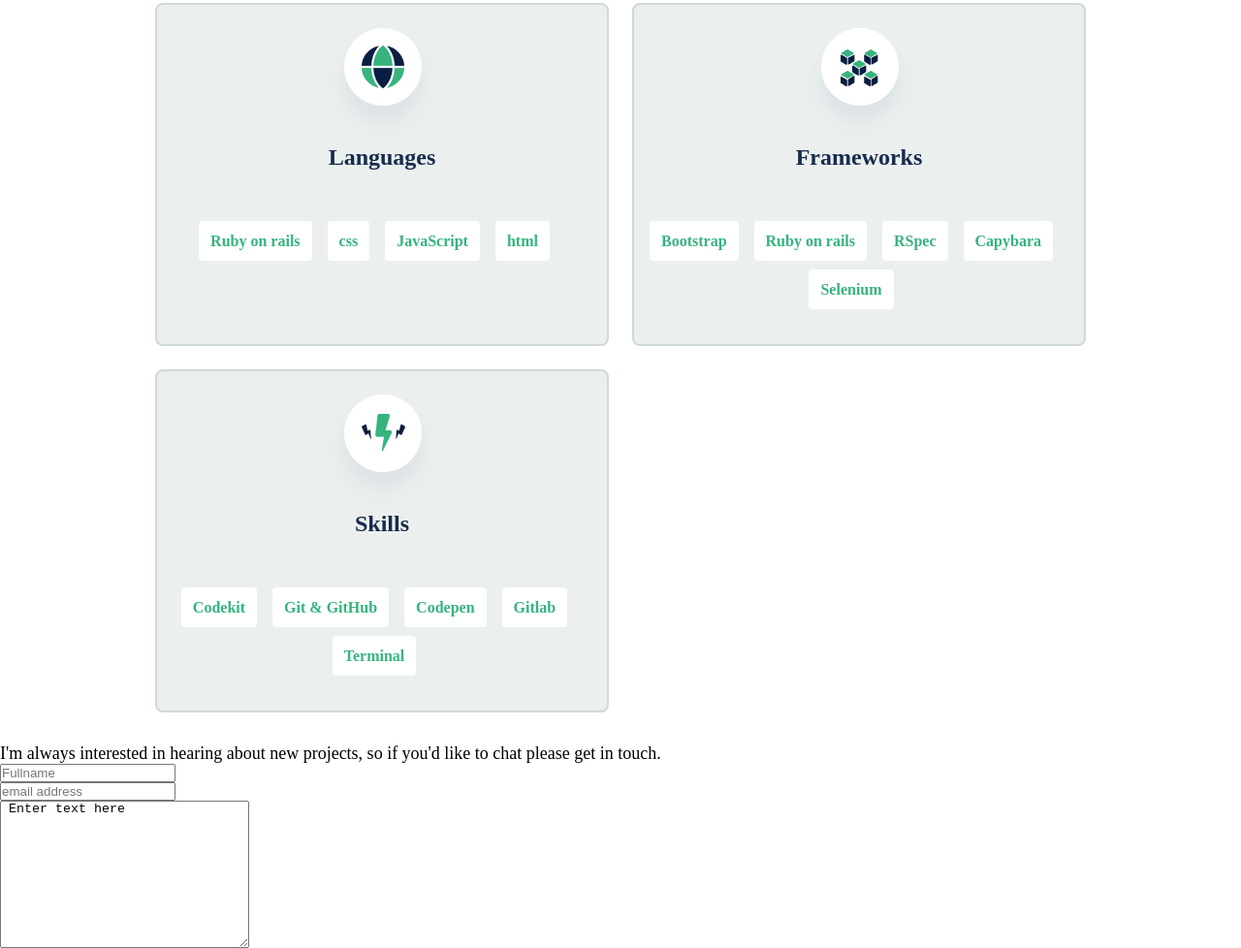
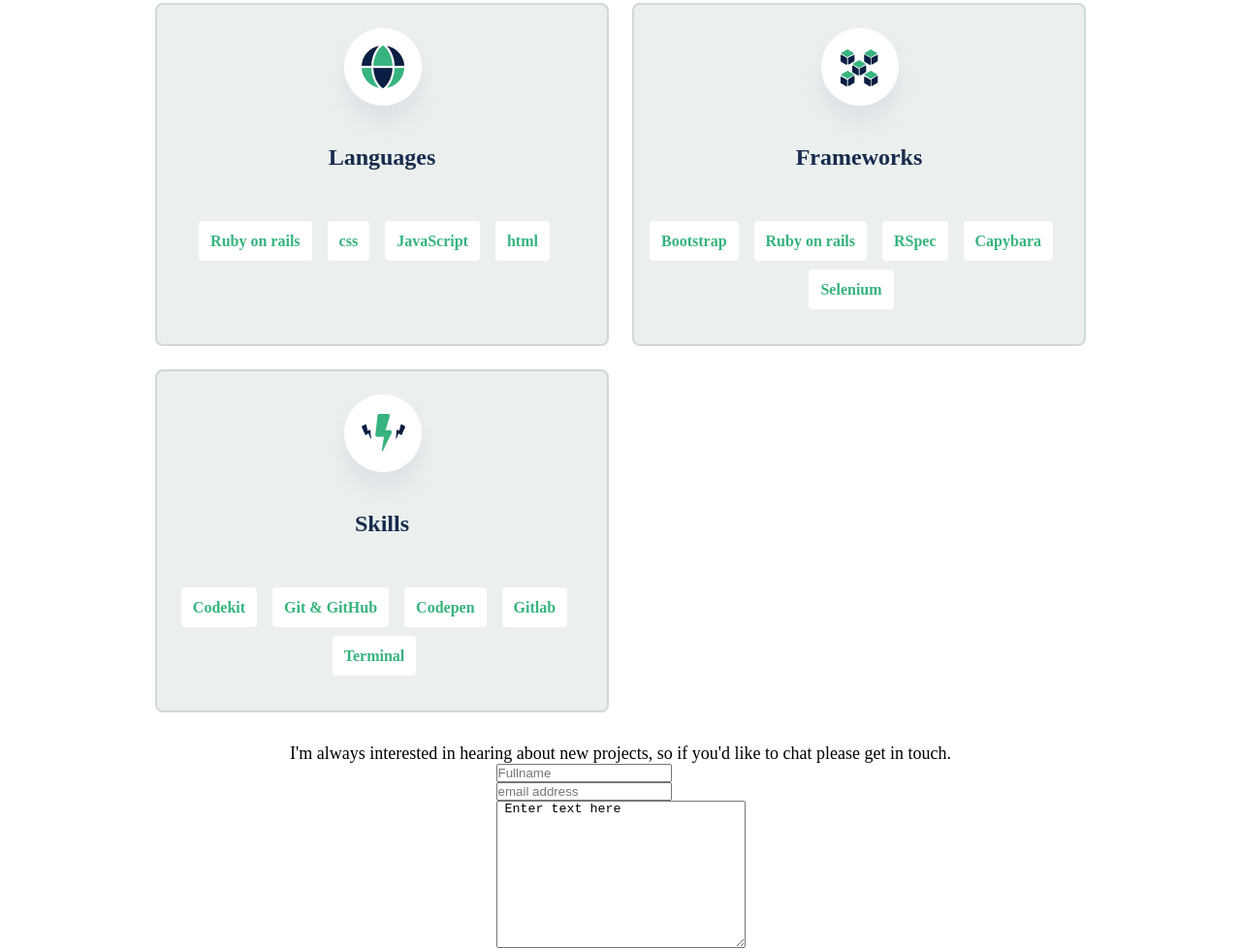
Before and after one commit to khitermedachraf/portfolio2.0, a website: page index.html in a window 1280 px wide. Shown: the part 2734-3712 px from the top of the page at 97% size. Drawn offline with Linux system fonts and the light colour scheme.

Commit message:
Add flex box feature to the contact session

```diff
--- a/style.css
+++ b/style.css
@@ -287,6 +287,11 @@
 
 form input,form textarea {
   display: block;
+  }
 
-
+.contact-section {
+display: flex;
+flex-direction: column;
+align-items: center;
+justify-content: space-between;
 }
```
